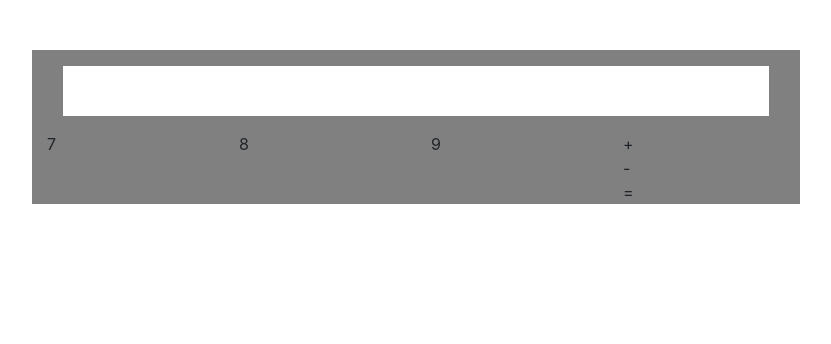
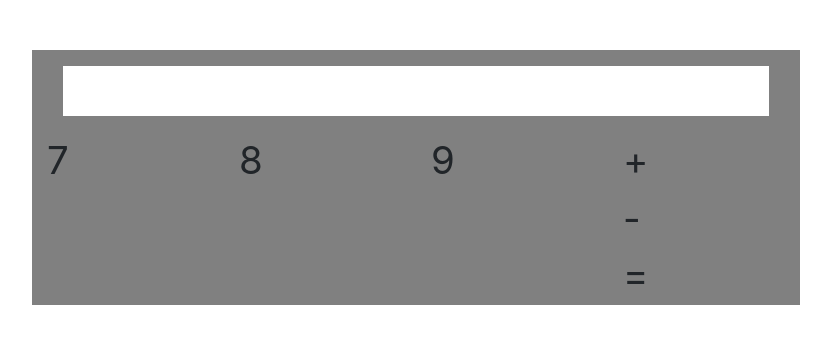
Before and after one commit to SSTPIERRE2/Nice-Calculator, a React (Create React App) app: page / in a window 1280 px wide. Shown: the top 344 px of the page, without its empty margins (224-1055 px from the left). Built offline with nearby package versions, Linux system fonts and the light colour scheme.

Commit message:
responsive button text

```diff
--- a/src/assets/style.css
+++ b/src/assets/style.css
@@ -29,6 +29,10 @@
 
 }
 
+.numpad-text {
+	font-size: 3vw;
+}
+
 .vertical {
 	display: flex;
 	flex-direction: column;
--- a/src/components/NumpadButton.js
+++ b/src/components/NumpadButton.js
@@ -3,7 +3,7 @@ import React from 'react';
 const NumpadButton = (props) => {
 	return (
 		<div className="numpad-btn" onClick={() => props.onClick(props.display)}>
-			{props.display}
+			<span className="numpad-text">{props.display}</span>
 		</div>
 	);
 }
```
